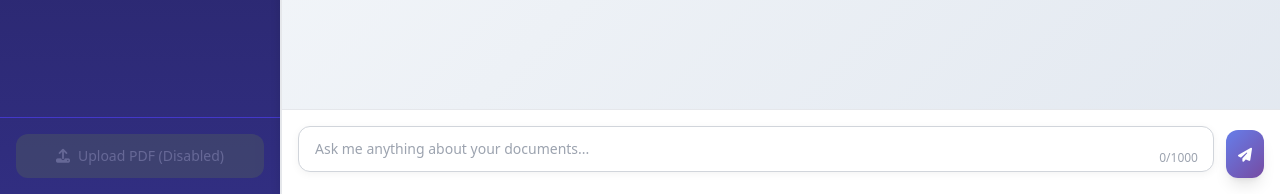
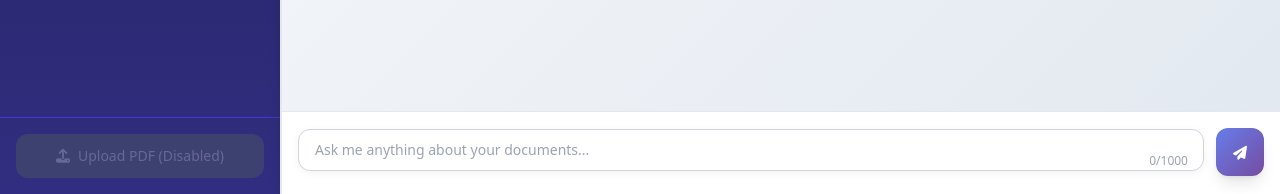
Before and after one commit to Venkatesh-108/LLAMAINDEX-RAG, a Flask app: page / in a window 1280 px wide. Shown: the part 606-800 px from the top of the page. Run offline with Flask 3, Linux system fonts and the light colour scheme; data that the repository does not hold is empty; some libraries are stand-ins or nearby versions.

Commit message:
Enhance chat input area in index.html for better usability. Updated textarea to support dynamic height adjustments, improved layout of character count display, and refined button design for a more cohesive look. Adjusted styling for improved user experience.

```diff
--- a/templates/index.html
+++ b/templates/index.html
@@ -361,20 +361,21 @@
 
             <!-- Chat Input - Enhanced and Cleaner -->
             <div class="bg-white border-t border-gray-200 p-4">
-                <div class="flex items-end space-x-3">
+                <div class="flex items-center space-x-3">
                     <div class="flex-1 relative">
                         <textarea
                             id="messageInput"
                             placeholder="Ask me anything about your documents..."
-                            class="w-full border border-gray-300 rounded-xl px-4 py-3 pr-20 resize-none focus:outline-none focus:ring-2 focus:ring-indigo-500 focus:border-transparent text-sm transition-all duration-200 hover:border-gray-400 enhanced-input"
+                            class="w-full border border-gray-300 rounded-xl px-4 py-3 pr-20 resize-none focus:outline-none focus:ring-2 focus:ring-indigo-500 focus:border-transparent text-sm transition-all duration-200 hover:border-gray-400 enhanced-input overflow-hidden"
                             rows="1"
                             maxlength="1000"
+                            style="min-height: 40px; max-height: 120px; line-height: 1.2;"
                         ></textarea>
-                        <div id="charCount" class="absolute bottom-3 right-3 text-xs text-gray-400 bg-white px-1">
+                        <div id="charCount" class="absolute bottom-2 right-3 text-xs text-gray-400 bg-white px-1">
                             0/1000
                         </div>
                     </div>
-                    <button id="sendBtn" class="gradient-bg text-white p-3 rounded-xl hover:opacity-90 transition-all duration-200 disabled:opacity-50 disabled:cursor-not-allowed shadow-lg hover:shadow-xl transform hover:scale-105 send-button-hover">
+                    <button id="sendBtn" class="gradient-bg text-white p-3 rounded-xl hover:opacity-90 transition-all duration-200 disabled:opacity-50 disabled:cursor-not-allowed shadow-lg hover:shadow-xl transform hover:scale-105 send-button-hover flex-shrink-0" style="height: 48px; width: 48px; margin-bottom: 2px;">
                         <i class="fas fa-paper-plane text-sm"></i>
                     </button>
                 </div>
@@ -508,7 +509,7 @@
             // Auto-resize textarea
             messageInput.addEventListener('input', function() {
                 this.style.height = 'auto';
-                this.style.height = Math.min(this.scrollHeight, 100) + 'px';
+                this.style.height = Math.min(this.scrollHeight, 120) + 'px';
             });
         }
 
```
